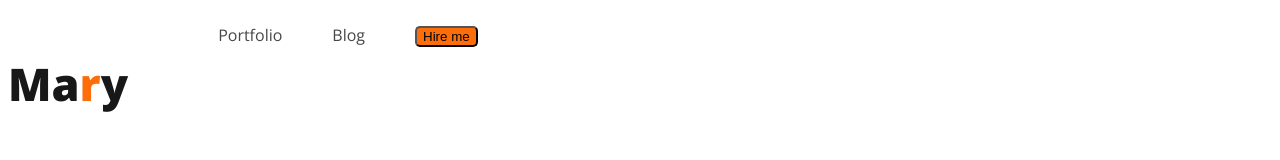
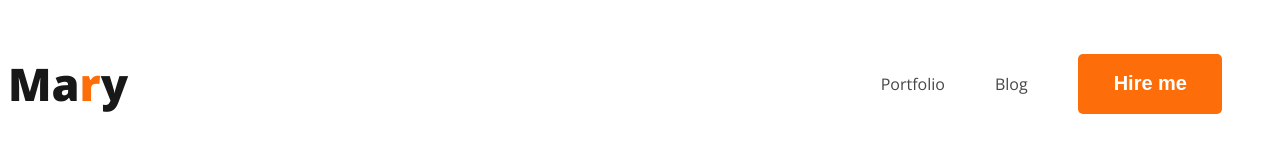
Before and after one commit to JustDibbo/A1, a plain HTML site: page indx.html in a window 1280 px wide. Drawn offline with nearby package versions, Linux system fonts and the light colour scheme.

Commit message:
added nav bar

```diff
--- a/ext/indx.css
+++ b/ext/indx.css
@@ -1,5 +1,10 @@
 /* to make anything inline */
-nav{display: flex;}
+nav{display: flex;
+justify-content: space-between;
+align-items: center;
+
+
+}
 body{font-family: 'Open Sans', sans-serif;}
 /* copied from open sans */
 .tt{color: #181818;
@@ -16,11 +21,11 @@ color: #FD6E0A;
 nav > ul{
     display: flex;
 /* list-style: none; */
-
+align-items: center;
 }
 nav li {
 list-style: none;
-margin-left: 50px;
+margin-right: 50px;
 }
 nav a{
 text-decoration: none;
@@ -29,8 +34,14 @@ color: #474747;
 
 .x{
     border-radius: 5px;
-    background: #FD6E0A;
-
-
-
+    background: #FD6E0A;border: 0;
+    font-size: 20px;
+    /* font-style: normal; */
+    font-weight: 700;
+    color: white;padding: 18px 35px 19px 36px;
+    /* margin-right: 20px; */
 }
+footer{
+    /* align-items: center; */
+    /* display: flex; */
+}
```
